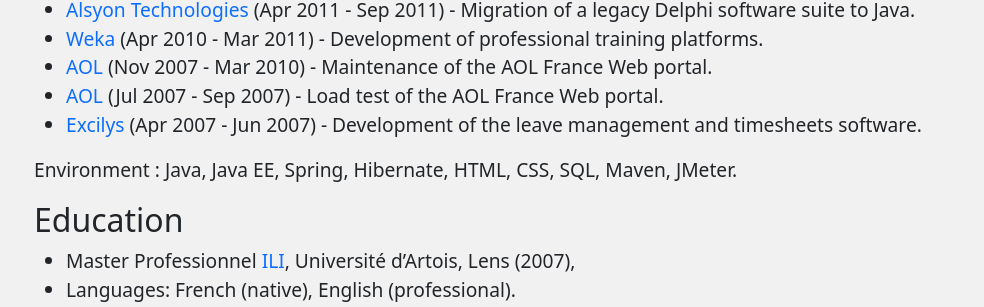
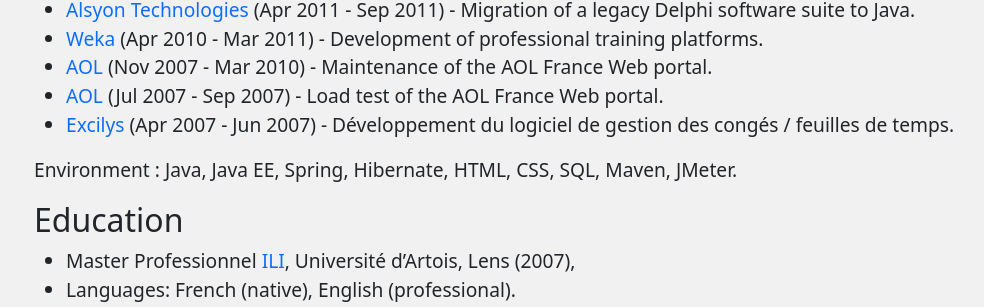
Before and after one commit to marcwrobel/marcwrobel.github.io, a Jekyll site: the page built from about.md, in a window 1280 px wide. Shown: the part 1588-1895 px from the top of the page, without its empty margins (143-1127 px from the left). Built offline with Jekyll 4.4.1, drawn with Linux system fonts in a browser that asks for light colours.

Commit message:
Translate Excilys experience description to French
Updated the description of the Excilys experience to French.

```diff
--- a/about.md
+++ b/about.md
@@ -82,8 +82,8 @@
   France Web portal.
 - [AOL](https://www.linkedin.com/company/aol/) (Jul 2007 - Sep 2007) - Load test of the AOL
   France Web portal.
-- [Excilys](https://www.linkedin.com/company/groupe-excilys/) (Apr 2007 - Jun 2007) - Development
-  of the leave management and timesheets software.
+- [Excilys](https://www.linkedin.com/company/groupe-excilys/) (Apr 2007 - Jun 2007) - Développement
+  du logiciel de gestion des congés / feuilles de temps.
 
 Environment : Java, Java EE, Spring, Hibernate, HTML, CSS, SQL, Maven, JMeter.
 
```
